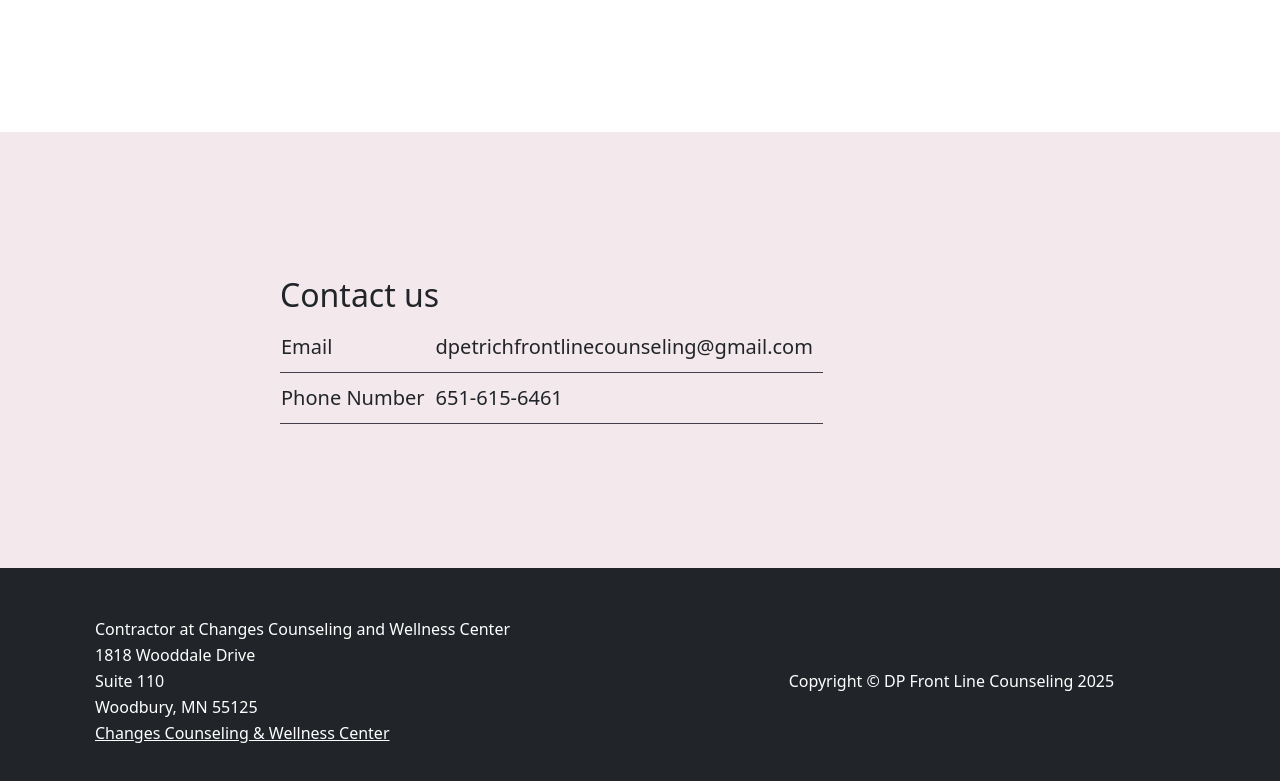
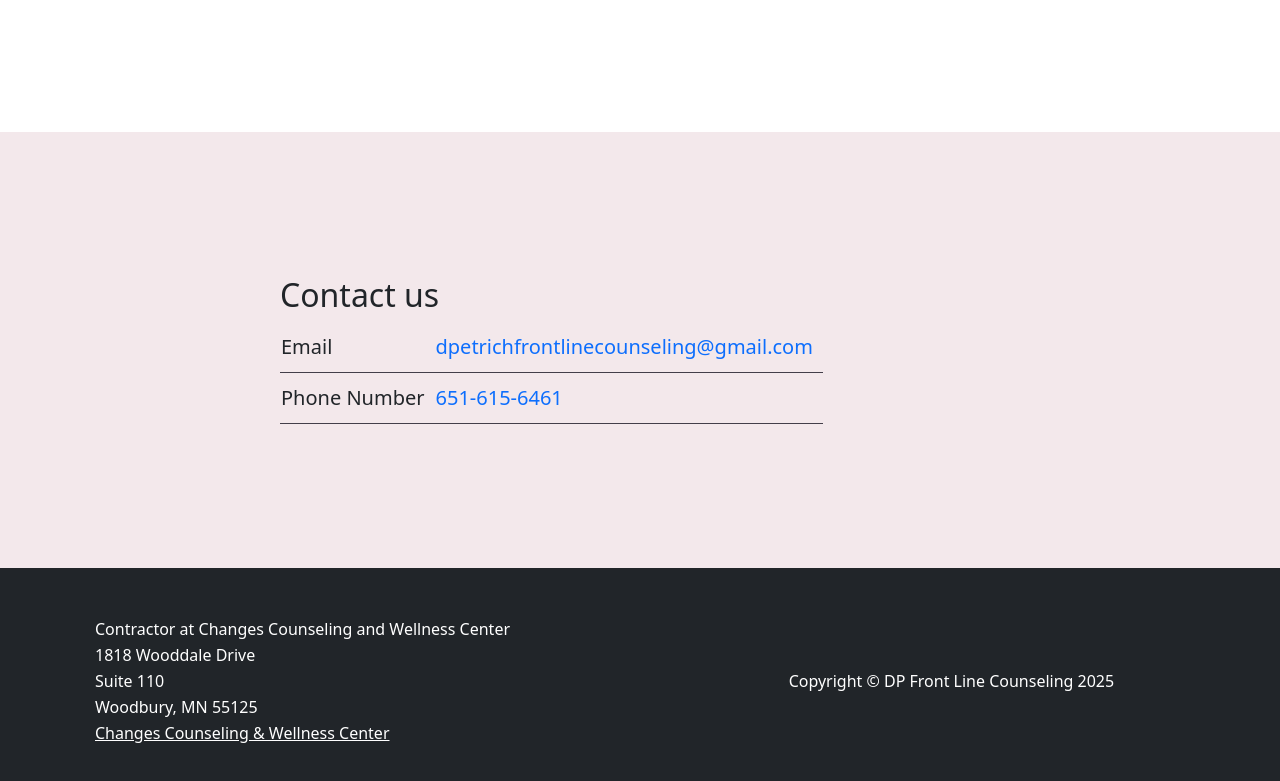
Before and after one commit to Instance-Productions/Front-Line-Counseling-Website, a plain HTML site: page index.html in a window 1280 px wide. Shown: the part 1851-2632 px from the top of the page. Drawn offline with nearby package versions, Linux system fonts and the light colour scheme.

Commit message:
Add files via upload
Updating the website to correct the hamburger menu not appearing and reducing the load time for images by lowering their resolution.

```diff
--- a/index.html
+++ b/index.html
@@ -9,6 +9,8 @@
         <link rel="icon" type="image/x-icon" href="assets/FLC_Black_Logo.svg" />
         <!-- Core theme CSS (includes Bootstrap)-->
         <link href="css/styles.css" rel="stylesheet" />
+        <link href="https://cdn.jsdelivr.net/npm/bootstrap@5.3.2/dist/css/bootstrap.min.css" rel="stylesheet">
+
     </head>
     <body id="page-top">
         <!-- Navigation-->
@@ -109,11 +111,11 @@ Specialties include trauma, sexual abuse, anxiety, anger management, emotion man
                     <table class="contact-table">
                         <tr>
                             <td><p class="lead">Email</p></td>
-                            <td><p class="lead">dpetrichfrontlinecounseling@gmail.com</p></td>
+                            <td><a href="mailto:dpetrichfrontlinecounseling@gmail.com"><p class="lead">dpetrichfrontlinecounseling@gmail.com</p></a></td>
                         </tr>
                         <tr>
                             <td><p class="lead">Phone Number</p></td>
-                            <td><p class="lead">651-615-6461</p></td>
+                            <td><a href="sms:+16516156461"><p class="lead">651-615-6461</p></a></td>
                         </tr>
 
                     </table>
```
